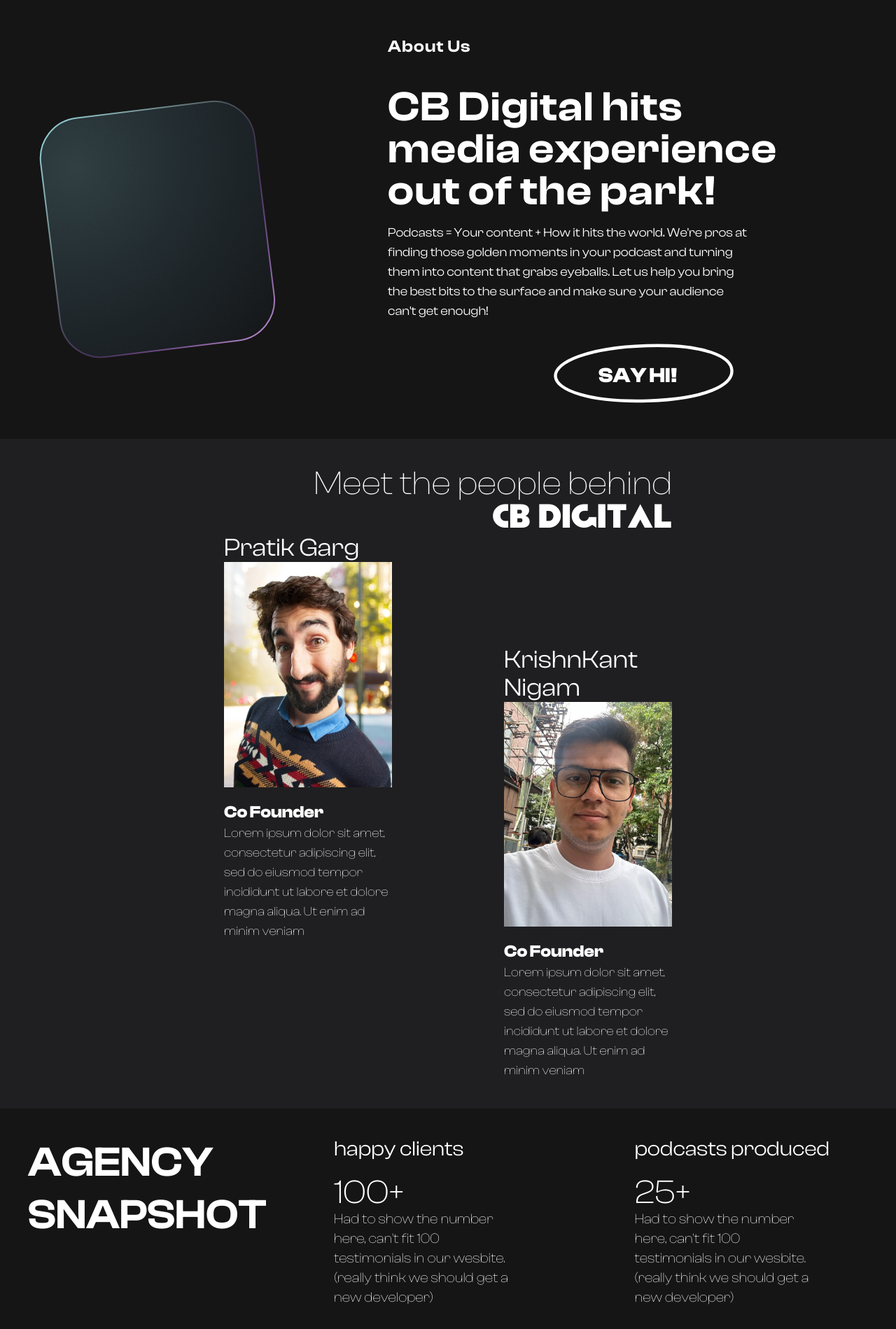
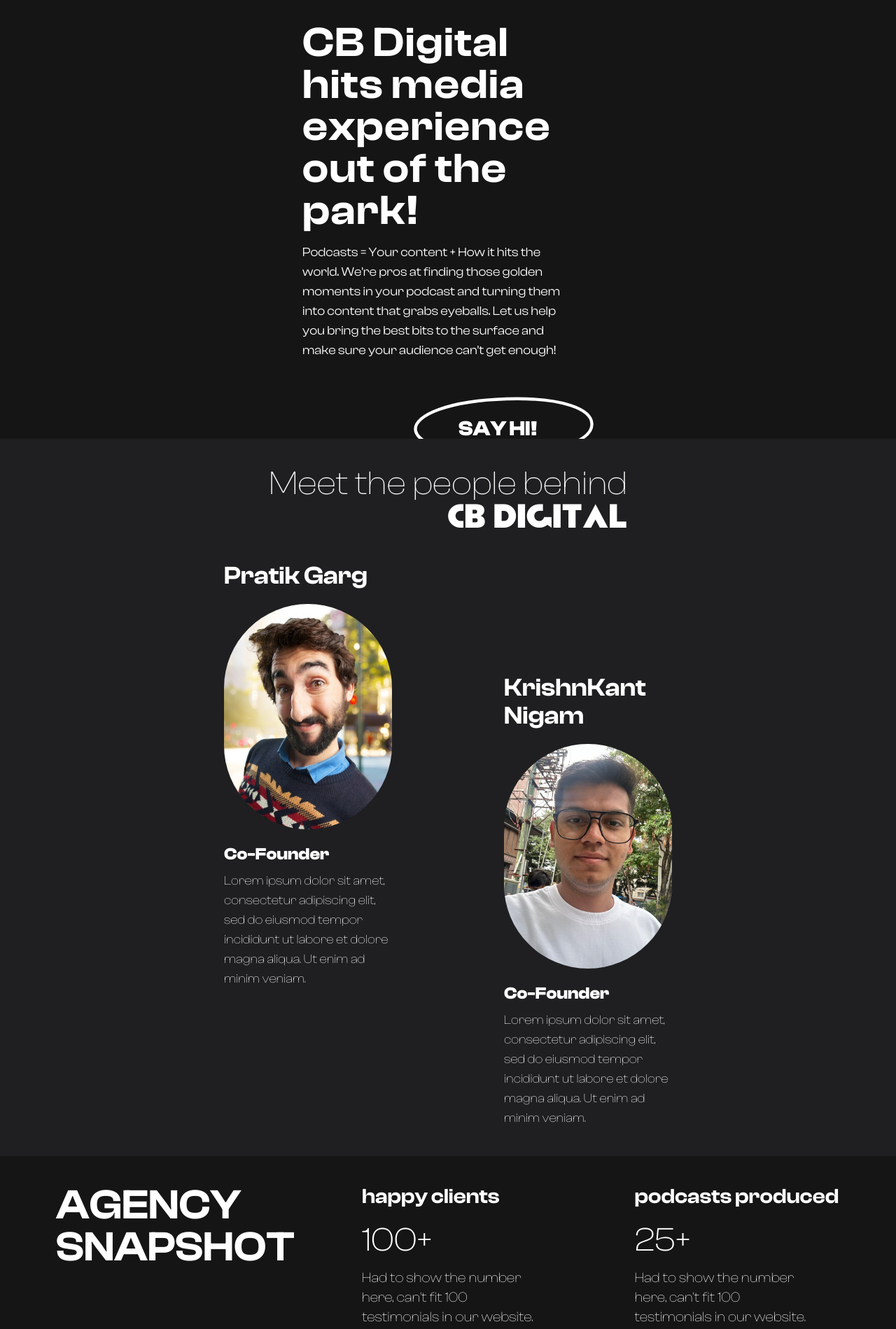
Before and after one commit to AESiR-0/cb-digital, a Next.js app: page /team in a window 1280 px wide. Shown: the part 53-1952 px from the top of the page at 70% size. Built offline with nearby package versions, Linux system fonts and the light colour scheme.

Commit message:
Enhance animations duration, improve button positioning, and refactor CTA sections for better layout and responsiveness

```diff
--- a/animations.ts
+++ b/animations.ts
@@ -19,7 +19,7 @@
         {
           borderTopLeftRadius: "50vh",
           borderBottomLeftRadius: "50vh",
-          duration: 1.4,
+          duration: 2.4,
         },
         "<"
       );
@@ -41,7 +41,7 @@
     })
       .to(animationWrapper, {
         xPercent: 0,
-        duration: 0.8,
+        duration: 2,
         onComplete: () => {
           router.push(href);
         },
@@ -51,7 +51,7 @@
         {
           borderTopRightRadius: "0",
           borderBottomRightRadius: "0",
-          duration: 0.4,
+          duration: 2,
         },
         "<"
       );
--- a/app/components/Button.tsx
+++ b/app/components/Button.tsx
@@ -28,7 +28,7 @@
             e.preventDefault();
             setHover(false);
           }}
-          className="transition-all  right-0 absolute duration-500"
+          className="transition-all  md:right-0 absolute duration-500"
           fill="none"
           xmlns="http://www.w3.org/2000/svg"
         >
@@ -85,11 +85,11 @@
         className={`absolute flex duration-500 ${hover ? "scale-95 opacity-90" : "scale-100 opacity-100"
           } ${section === "CTA"
             ? "top-5 left-3 md:top-5 md:left-3"
-            : "top-6 right-16 md:top-7 md:right-20"
+            : "top-6  md:top-7 md:right-20"
           }`}
       >
         <button
-          className={`font-clash font-bold text-white text-${size} uppercase`}
+          className={`font-clash font-bold  text-white text-${size} uppercase`}
         >
           {text}
         </button>
--- a/app/components/sections/AutoSwiper.tsx
+++ b/app/components/sections/AutoSwiper.tsx
@@ -1,46 +1,59 @@
 "use client";
-import React, { useState, useEffect } from "react";
+import React from "react";
 import Image from "next/image";
 
-interface AutoSwiperProps {
+interface MarqueeSwiperProps {
   images: string[]; // Array of image URLs to display in the carousel
+  speed?: number; // Speed of the marquee scroll in seconds
 }
 
-const AutoSwiper: React.FC<AutoSwiperProps> = ({ images }) => {
-  const [currentIndex, setCurrentIndex] = useState(0);
-
-  // Function to go to the next slide (move by 1 image)
-  const nextSlide = () => {
-    setCurrentIndex((prevIndex) => (prevIndex + 1) % images.length);
-  };
-
-  // UseEffect to automatically change the slide every 2 seconds (2000ms)
-  useEffect(() => {
-    const interval = setInterval(nextSlide, 2000); // Change every 2 seconds
-    return () => clearInterval(interval); // Cleanup interval on component unmount
-  }, [images.length]);
+const MarqueeSwiper: React.FC<MarqueeSwiperProps> = ({
+  images,
+  speed = 20,
+}) => {
+  // Duplicate images array to create seamless infinite scroll effect
+  const marqueeImages = [...images, ...images];
 
   return (
-    <div className="relative w-full h-[50vh] overflow-hidden">
-      {/* Slide container */}
+    <div className="relative w-full  h-full overflow-hidden">
       <div
-        className="flex transition-all duration-1000 ease-in-out"
-        style={{ transform: `translateX(-${currentIndex * 100}%)` }}
+        className="flex w-[200%] h-full animate-marquee whitespace-nowrap"
+        style={{ animationDuration: `${speed}s` }}
       >
-        {images.map((image, idx) => (
-          <div key={idx} className="flex-shrink-0 w-full h-full">
+        {marqueeImages.map((image, idx) => (
+          <div
+            key={idx}
+            className="flex-shrink-0 w-1/2 max-md:h-1/2 sm:w-1/2 md:w-1/3 lg:w-1/4 p-4"
+          >
             <Image
               src={image}
-              alt={`Slide ${idx + 1}`}
-              width={600} // Adjust based on your image size requirements
-              height={300} // Adjust based on your image size requirements
-              objectFit="cover" // Ensures images cover the container
+              alt={`Marquee Image ${idx + 1}`}
+              width={800}
+              height={600}
+              objectFit="cover"
+              className="w-full h-full rounded-lg"
             />
           </div>
         ))}
       </div>
+
+      <style jsx>{`
+        /* Keyframes for continuous marquee animation */
+        @keyframes marquee {
+          0% {
+            transform: translateX(0);
+          }
+          100% {
+            transform: translateX(-50%);
+          }
+        }
+
+        .animate-marquee {
+          animation: marquee linear infinite;
+        }
+      `}</style>
     </div>
   );
 };
 
-export default AutoSwiper;
+export default MarqueeSwiper;
--- a/app/components/sections/service/CTA.tsx
+++ b/app/components/sections/service/CTA.tsx
@@ -5,19 +5,16 @@
 
 export default function CTA() {
   return (
-    <div className="w-screen bg-secondary py-10 px-5 md:px-20 lg:px-40 flex items-center justify-between flex-col-reverse md:flex-row font-clash">
-      {/* Left Column: Text Content */}
-      <div className="flex flex-col items-start px-5 md:px-10 md:w-1/2 h-full text-center md:text-left font-bold">
-        <h1 className="text-4xl sm:text-5xl md:text-6xl py-4 leading-tight">
+    <div className="w-screen bg-secondary max-md:border-t max-md:border-t-white py-10 px-5 md:px-20 lg:px-40 flex items-center justify-between flex-col-reverse md:flex-row font-clash">
+      <div className="flex flex-col items-start max-md:items-center md:px-10 md:w-1/2 h-full text-center md:text-left font-bold">
+        <h1 className="text-4xl sm:text-5xl md:text-6xl font-semibold py-4 md:py-10 md:leading-normal ">
           Let's make something Awesome
         </h1>
-        <div className="flex justify-center md:justify-start">
+        <div className="flex  justify-center md:justify-start">
           <RoundedButton size="xl" section="CTA" text="Start a project!" />
         </div>
       </div>
-
-      {/* Right Column: Image */}
-      <div className="md:w-1/2 flex justify-center items-center pt-6 md:pt-0">
+      <div className="md:w-1/2 md:flex hidden justify-center items-center pt-6 md:pt-0">
         <Image
           className="w-full max-w-[400px] md:max-w-[512px]"
           height={512}
--- a/app/components/sections/team/AgencySnapshot.tsx
+++ b/app/components/sections/team/AgencySnapshot.tsx
@@ -3,19 +3,19 @@
     title: "happy clients",
     number: "100",
     content:
-      "Had to show the number here, can't fit 100 testimonials in our wesbite. (really think we should get a new developer)",
+      "Had to show the number here, can't fit 100 testimonials in our website. (really think we should get a new developer)",
   },
   {
     title: "podcasts produced",
     number: "25",
     content:
-      "Had to show the number here, can't fit 100 testimonials in our wesbite. (really think we should get a new developer)",
+      "Had to show the number here, can't fit 100 testimonials in our website. (really think we should get a new developer)",
   },
   {
     title: "reels repurposed",
     number: "500",
     content:
-      "We are not kidding, literally counted. (had an intern do it, instead of a making coffee) ",
+      "We are not kidding, literally counted. (had an intern do it, instead of making coffee) ",
   },
   {
     title: "thumbnails made",
@@ -27,17 +27,20 @@
 
 export default function AgencySnapshot() {
   return (
-    <div>
-      <div className="flex gap-24 py-10 px-10 ">
-        <h2 className="font-clash uppercase leading-tight w-1/3 text-6xl font-semibold">
+    <div className="py-10 px-5 md:px-10 lg:px-20">
+      <div className="flex flex-col lg:flex-row lg:gap-24 items-start">
+        {/* Title Section */}
+        <h2 className="font-clash uppercase text-center lg:text-left leading-tight text-4xl lg:text-6xl font-semibold mb-10 lg:mb-0 lg:w-1/3">
           Agency Snapshot
         </h2>
-        <div className="grid-cols-2 gap-24 text-3xl grid">
+
+        {/* Stats Grid */}
+        <div className="grid grid-cols-1 md:grid-cols-2 gap-10 lg:gap-24 text-2xl lg:text-3xl w-full">
           {content.map((data, index) => (
-            <div key={index} className="">
-              <h6 className="pb-5">{data.title}</h6>
-              <h6 className="text-5xl font-light ">{data.number}+</h6>
-              <h6 className="font-thin text-xl pr-20">{data.content}</h6>
+            <div key={index} className="flex flex-col">
+              <h6 className="pb-2 lg:pb-5 font-semibold">{data.title}</h6>
+              <h6 className="text-4xl lg:text-5xl font-light mb-2 lg:mb-4">{data.number}+</h6>
+              <p className="font-thin text-base lg:text-xl pr-2 lg:pr-10">{data.content}</p>
             </div>
           ))}
         </div>
--- a/app/components/sections/team/Hero.tsx
+++ b/app/components/sections/team/Hero.tsx
@@ -1,28 +1,29 @@
 import Image from "next/image";
 import Card from "../../Cards";
 import { RoundedButton } from "../../Button";
+
 export default function Hero() {
   return (
-    <div className="w-screen h-[80vh] gap-20 font-clash bg-primary items-center   justify-center flex overflow-hidden ">
-      <div className="relative pt-10 z-20 ">
+    <div className="w-full h-[80vh] py-5 font-clash bg-primary flex flex-col lg:flex-row items-center justify-center gap-10 lg:gap-20 px-5 overflow-hidden">
+      <div className="md:relative hidden  z-20 pt-10 lg:pt-0">
         <Card />
       </div>
-      <div className=" w-[750px]  flex flex-col gap-8 h-full justify-center leading-none px-20 text-white ">
-        <h5 className="text-[24px] normal-case font-semibold my-3 tracking-wider font-clash leading-none">
+      <div className="w-full max-w-lg lg:max-w-xl flex flex-col gap-6 lg:gap-8 h-full justify-center text-white text-center lg:text-left px-5 lg:px-20">
+        <h5 className="text-2xl font-semibold tracking-wide font-clash">
           About Us
         </h5>
-        <div className="w-[35rem] flex flex-col gap-4">
-          <h1 className=" text-6xl tracking-wide  text-left font-semibold">
-            CB Digital hits media experience out of the park!{" "}
+        <div className="flex flex-col gap-4">
+          <h1 className="md:text-4xl text-3xl lg:text-6xl font-semibold tracking-wide leading-snug">
+            CB Digital hits media experience out of the park!
           </h1>
-          <p className="text-lg font-normal pr-10 font-clash leading-wide normal-case ">
+          <p className="text-base lg:text-lg font-normal leading-relaxed lg:pr-10">
             Podcasts = Your content + How it hits the world. We're pros at
             finding those golden moments in your podcast and turning them into
             content that grabs eyeballs. Let us help you bring the best bits to
-            the surface and make sure your audience can't get enough!{" "}
+            the surface and make sure your audience can't get enough!
           </p>
         </div>
-        <div className="px-24">
+        <div className="flex  justify-center lg:justify-start mt-5">
           <RoundedButton size="3xl" section="home" text="Say Hi!" />
         </div>
       </div>
--- a/app/components/sections/team/People.tsx
+++ b/app/components/sections/team/People.tsx
@@ -4,40 +4,44 @@
 
 export default function Team() {
   return (
-    <div className="h-full bg-secondary w-screen flex flex-col px-80 py-10 justify-center">
-      <h1 className="text-right font-thin text-5xl">
+    <div className="h-full bg-secondary w-full flex flex-col px-5 md:px-20 lg:px-40 xl:px-80 py-10 items-center">
+      <h1 className="text-center lg:text-right font-thin text-3xl md:text-5xl leading-snug">
         Meet the people behind <br />
         <span className="font-bold font-wig">CB Digital</span>
       </h1>
-      <div className="flex gap-40 ">
-        <div className="w-1/2">
-          <h1 className="text-4xl">Pratik Garg</h1>
+      <div className="flex flex-col lg:flex-row gap-10 lg:gap-20 xl:gap-40 mt-10 w-full items-center lg:items-start">
+        {/* Pratik Garg's Section */}
+        <div className="flex flex-col items-center lg:items-start w-full lg:w-1/2 text-center lg:text-left">
+          <h1 className="text-2xl md:text-4xl font-semibold">Pratik Garg</h1>
           <Image
             width={350}
             height={350}
             src={pratik}
-            alt="CB DIGITAL Co founder Image"
+            alt="CB DIGITAL Co-founder Pratik Garg"
+            className="rounded-full mt-5"
           />
-          <h3 className="font-bold text-2xl pt-5">Co Founder</h3>
-          <p className="text-lg font-thin">
+          <h3 className="font-bold text-xl md:text-2xl pt-5">Co-Founder</h3>
+          <p className="text-base md:text-lg font-thin mt-2">
             Lorem ipsum dolor sit amet, consectetur adipiscing elit, sed do
             eiusmod tempor incididunt ut labore et dolore magna aliqua. Ut enim
-            ad minim veniam
+            ad minim veniam.
           </p>
         </div>
-        <div className="w-1/2 mt-40">
-          <h1 className="text-4xl">KrishnKant Nigam</h1>
+        {/* KrishnKant Nigam's Section */}
+        <div className="flex flex-col items-center lg:items-start w-full lg:w-1/2 text-center lg:text-left mt-10 lg:mt-40">
+          <h1 className="text-2xl md:text-4xl font-semibold">KrishnKant Nigam</h1>
           <Image
             width={350}
             height={350}
             src={kk}
-            alt="CB DIGITAL Co founder Image"
+            alt="CB DIGITAL Co-founder KrishnKant Nigam"
+            className="rounded-full mt-5"
           />
-          <h3 className="font-bold text-2xl pt-5">Co Founder</h3>
-          <p className="text-lg font-thin">
+          <h3 className="font-bold text-xl md:text-2xl pt-5">Co-Founder</h3>
+          <p className="text-base md:text-lg font-thin mt-2">
             Lorem ipsum dolor sit amet, consectetur adipiscing elit, sed do
             eiusmod tempor incididunt ut labore et dolore magna aliqua. Ut enim
-            ad minim veniam
+            ad minim veniam.
           </p>
         </div>
       </div>
--- a/app/components/sections/work/CTA.tsx
+++ b/app/components/sections/work/CTA.tsx
@@ -5,19 +5,8 @@
 
 export default function CTA() {
   return (
-    <div className="w-screen bg-secondary py-10 px-5 md:px-20 lg:px-40 flex items-center justify-between flex-col-reverse md:flex-row font-clash">
-      {/* Left Column: Text Content */}
-      <div className="flex flex-col items-center md:items-start px-5 md:px-10 md:w-1/2 h-full text-center md:text-left font-bold">
-        <h1 className="text-4xl sm:text-5xl md:text-6xl py-4 leading-tight">
-          Let's make something Awesome
-        </h1>
-        <div className="flex justify-center md:justify-start">
-          <RoundedButton size="xl" section="CTA" text="Start a project!" />
-        </div>
-      </div>
-
-      {/* Right Column: Image */}
-      <div className="md:w-1/2  hidden md:flex justify-center items-center pt-6 md:pt-0">
+    <div className="w-screen bg-secondary max-md:border-t max-md:border-t-white py-10 px-5 md:px-20 lg:px-40 flex items-center justify-between flex-col-reverse md:flex-row font-clash">
+      <div className="md:w-1/2 md:flex hidden justify-center items-center pt-6 md:pt-0">
         <Image
           className="w-full max-w-[400px] md:max-w-[512px]"
           height={512}
@@ -26,6 +15,14 @@
           src={Card2}
         />
       </div>
+      <div className="flex flex-col items-start max-md:items-center md:px-10 md:w-1/2 h-full text-center md:text-left font-bold">
+        <h1 className="text-4xl sm:text-5xl md:text-6xl font-semibold py-4 md:py-10 md:leading-normal ">
+          Let's make something Awesome
+        </h1>
+        <div className="flex  justify-center md:justify-start">
+          <RoundedButton size="xl" section="CTA" text="Start a project!" />
+        </div>
+      </div>
     </div>
   );
 }
--- a/app/components/sections/work/Work.tsx
+++ b/app/components/sections/work/Work.tsx
@@ -1,10 +1,10 @@
 import React from "react";
-import AutoSwiper from "../AutoSwiper";
+import MarqueeSwiper from "../AutoSwiper";
 
 const content = [
   {
     title: "podcasts",
-    color:'secondary',
+    color: "bg-secondary",
     content:
       "We create captivating podcasts that bring your story to life, engaging listeners with professional editing and seamless production.",
     images: [
@@ -18,7 +18,7 @@
   },
   {
     title: "editing",
-    color:'primary',
+    color: "bg-primary",
     content:
       "We deliver expert editing services that enhance your videos, ensuring clarity and impact while maintaining your unique voice and vision.",
     images: [
@@ -32,7 +32,7 @@
   },
   {
     title: "repurposed reels",
-    color:'secondary',
+    color: "bg-secondary",
     content:
       "We transform your podcasts into engaging reels, maximizing reach and impact by repurposing content into bite-sized, shareable moments that captivate audiences.",
     images: [
@@ -45,21 +45,22 @@
     ],
   },
 ];
+
 export default function Work() {
   return (
-    <div className="font-clash py-10 h-full  w-full">
+    <div className="font-clash pt-10 w-full">
       {content.map((data, index) => (
-        <div className={`bg-${data.color}`} key={index}>
-          <h1 className="text-5xl font-semibold  pt-10 uppercase text-center">
+        <div className={`${data.color} py-12`} key={index}>
+          <h1 className="text-5xl font-semibold uppercase text-center mb-5">
             {data.title}
           </h1>
           <div className="flex justify-center w-full">
-            <p className=" w-1/2 text-xl px-10 py-5  text-center">
+            <p className="w-full md:w-3/4 lg:w-1/2 text-xl px-10 py-5 text-center">
               {data.content}
             </p>
           </div>
-          <div className="my-10">
-            <AutoSwiper images={data.images} />
+          <div className="md:my-10 m-0 w-screen px-5">
+            <MarqueeSwiper images={data.images} />
           </div>
         </div>
       ))}
--- a/app/components/sections/work/WorkList.tsx
+++ b/app/components/sections/work/WorkList.tsx
@@ -1,4 +1,3 @@
-// components/Carousel.js
 "use client";
 import { useState } from "react";
 import Image from "next/image";
@@ -9,17 +8,18 @@
   {
     title: "Testimonial 1",
     content:
-      "KK is all around very easy to work with. He proved his avid leadership by taking full charge of the project when I was under the weather, his script has a lot of spelling mistakes but all in all 7/10",
+      "KK is all around very easy to work with. He proved his avid leadership by taking full charge of the project when I was under the weather.",
     client: "John Doe",
     image: placeholder,
   },
   {
     title: "Testimonial 2",
     content:
-      "Pratik is all around very easy to work with. He proved his avid leadership by taking full charge of the project when I was under the weather, his script has a lot of spelling mistakes but all in all 7/10",
-    client: "John Doe",
+      "Pratik is all around very easy to work with. He proved his avid leadership by taking full charge of the project when I was under the weather.",
+    client: "Jane Doe",
     image: placeholder,
   },
+  // Add more images here as needed
 ];
 
 export default function Carousel() {
@@ -44,7 +44,10 @@
   });
 
   return (
-    <div {...handlers} className="relative h-[50vh] font-clash text-left w-full overflow-hidden">
+    <div
+      {...handlers}
+      className="relative h-[60vh] font-clash w-full overflow-hidden"
+    >
       {/* Carousel Images */}
       <div
         className="flex transition-transform duration-500 ease-out"
@@ -53,21 +56,23 @@
         {images.map((src, index) => (
           <div
             key={src.title}
-            className="flex-shrink-0 w-full flex px-20 justify-between items-center"
+            className="flex-shrink-0 w-full md:w-1/3 lg:w-1/4 p-2"
           >
-            <div className="w-1/2 text-left text-2xl flex-col gap-10">
-              <h1 className="text-2xl px-5">{src.content}</h1>
-              <h2 className="text-xl px-5 mt-2">- {src.client}</h2>
-            </div>
-            <div className="w-1/2 flex justify-center">
+            <div className="flex flex-col justify-center items-center gap-6">
+              <div className="w-full">
                 <Image
                   src={src.image}
                   alt={src.title}
-                height={600}
-                width={550}
+                  height={400}
+                  width={400}
                   objectFit="cover"
                   className="rounded-lg"
                 />
+              </div>
+              <div className="text-center px-4">
+                <p className="text-xl">{src.content}</p>
+                <h2 className="mt-2 text-lg font-semibold">- {src.client}</h2>
+              </div>
             </div>
           </div>
         ))}
@@ -88,7 +93,7 @@
       </button>
 
       {/* Indicator dots */}
-      <div className="absolute bottom-5  left-1/2 -translate-x-1/2 flex space-x-2">
+      <div className="absolute bottom-5 left-1/2 -translate-x-1/2 flex space-x-2">
         {images.map((_, index) => (
           <div
             key={index}
```
Lines whose indentation alone changed are shown as unchanged.
